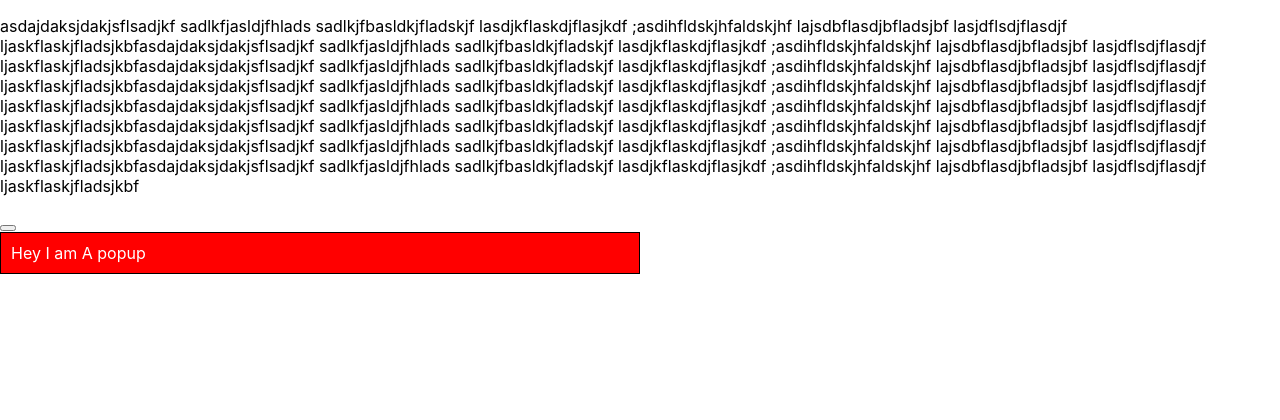
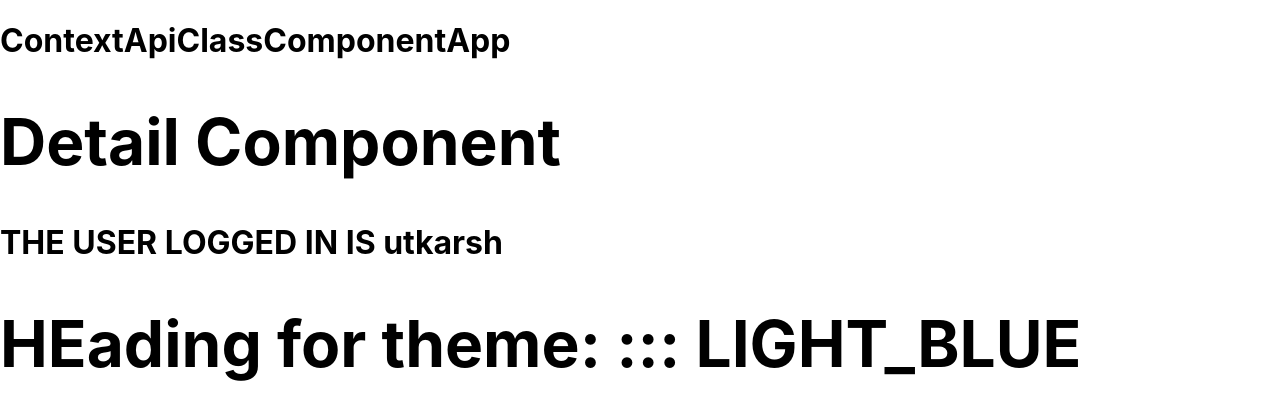
Before and after one commit to thakurutkarsh22/newton-react-fsd-july-2023, a React (Create React App) app: page /mentor in a window 1280 px wide. Shown: the top 420 px of the page. Built offline with nearby package versions, Linux system fonts and the light colour scheme.

Commit message:
Context: Consumption in class Component.

```diff
--- /dev/null
+++ b/src/14.ContextApi/3.ContextApiInClassCOmponenet/ContextApiClassComponentApp.js
@@ -0,0 +1,23 @@
+import React, { Component } from "react";
+import DetailComponent from "./component/DetailComponent";
+import ThemeClassContext from "./context/ThemeClassContext";
+import LoginContext from "./context/LoginContext";
+
+class ContextApiClassComponentApp extends Component {
+  render() {
+    return (
+      <>
+        <h1>
+          ContextApiClassComponentApp
+          <LoginContext.Provider value={{ user: "utkarsh" }}>
+            <ThemeClassContext.Provider value={{ theme: "LIGHT_BLUE" }}>
+              <DetailComponent />
+            </ThemeClassContext.Provider>
+          </LoginContext.Provider>
+        </h1>
+      </>
+    );
+  }
+}
+
+export default ContextApiClassComponentApp;
--- /dev/null
+++ b/src/14.ContextApi/3.ContextApiInClassCOmponenet/component/DetailComponent.js
@@ -0,0 +1,34 @@
+import { Children, Component } from "react";
+import ThemeClassContext from "../context/ThemeClassContext";
+import LoginContext from "../context/LoginContext";
+
+class DetailComponent extends Component {
+  // I cantt use useContext();
+  render() {
+    return (
+      <>
+        <h1>Detail Component </h1>
+        <LoginContext.Consumer>
+          {(props) => {
+            console.log(props, "LoginContext props");
+            const { user = "asdasda" } = props;
+            return (
+              <>
+                <h4>THE USER LOGGED IN IS {user}</h4>
+                <ThemeClassContext.Consumer>
+                  {(props) => {
+                    console.log(props, " ThemeClassContext props");
+                    const { theme } = props;
+                    return <h1>HEading for theme: ::: {theme}</h1>;
+                  }}
+                </ThemeClassContext.Consumer>
+              </>
+            );
+          }}
+        </LoginContext.Consumer>
+      </>
+    );
+  }
+}
+
+export default DetailComponent;
--- /dev/null
+++ b/src/14.ContextApi/3.ContextApiInClassCOmponenet/context/LoginContext.js
@@ -0,0 +1,5 @@
+import React from "react";
+
+const LoginContext = React.createContext({ user: "UTKARSH" });
+
+export default LoginContext;
--- /dev/null
+++ b/src/14.ContextApi/3.ContextApiInClassCOmponenet/context/ThemeClassContext.js
@@ -0,0 +1,5 @@
+import React from "react";
+
+const ThemeClassContext = React.createContext({ theme: "BLACK" });
+
+export default ThemeClassContext;
--- a/src/App.js
+++ b/src/App.js
@@ -24,6 +24,7 @@ import PokemonApiClassComponent from "./10.ClassComponents/2.PokemonApiClassComp
 import PokemonKingdomMainPage from "./11.PokemonKingdom/Page/PokemonKingdomMainPage";
 import LifeCycle from "./10.ClassComponents/0.LifeCycleOfClassComponent/LifeCycle";
 import Portals from "./17.Portals/Portals";
+import ContextApiClassComponentApp from "./14.ContextApi/3.ContextApiInClassCOmponenet/ContextApiClassComponentApp";
 // import Parent from "./2.Communication/2.ChildToParent/Parent";
 // import Parent from "./2.Communication/1.ParentToCHild/Parent";
 
@@ -115,7 +116,7 @@ function App() {
 
       {/* <LifeCycle /> */}
 
-      <p>
+      {/* <p>
         asdajdaksjdakjsflsadjkf sadlkfjasldjfhlads sadlkjfbasldkjfladskjf
         lasdjkflaskdjflasjkdf ;asdihfldskjhfaldskjhf lajsdbflasdjbfladsjbf
         lasjdflsdjflasdjf ljaskflaskjfladsjkbfasdajdaksjdakjsflsadjkf
@@ -143,7 +144,9 @@ function App() {
 
       <button onClick={() => {}}></button>
 
-      <Portals title={"Hey I am A popup"} />
+      <Portals title={"Hey I am A popup"} /> */}
+
+      <ContextApiClassComponentApp />
     </>
   );
 }
```
